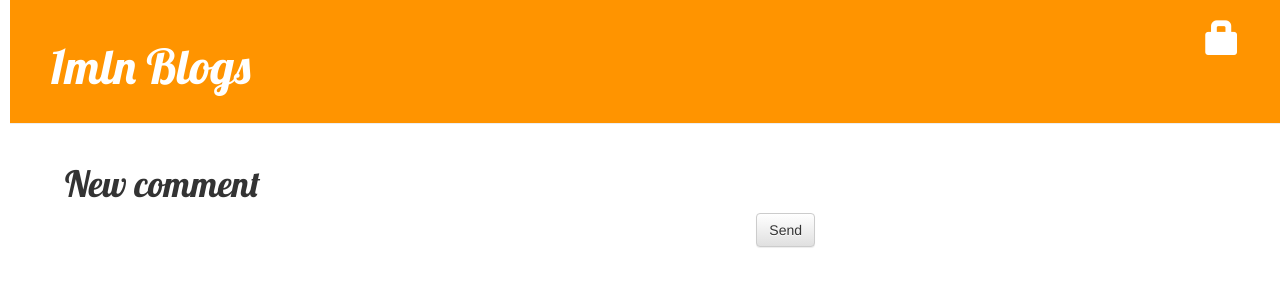
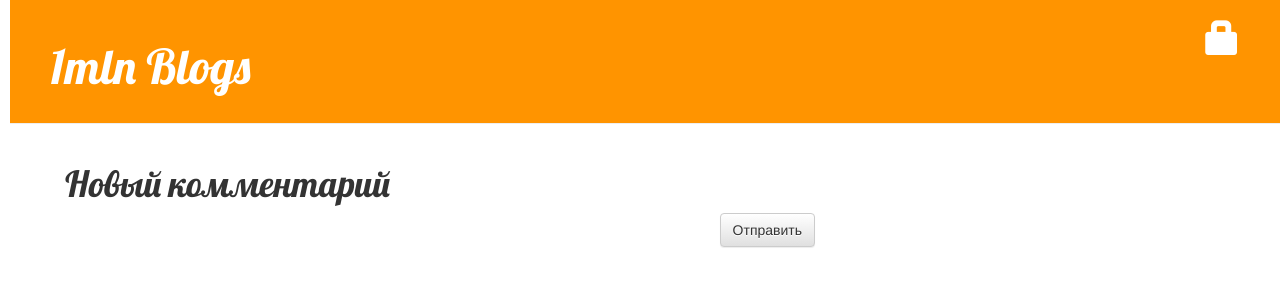
Before and after one commit to RasulIslyamgali/my_first_blog_with_django, a Django app: page /post/1/comment/ in a window 1280 px wide. Shown: the top 300 px of the page. Run offline with Django 3.2, Linux system fonts and the light colour scheme; some libraries are stand-ins or nearby versions.

Commit message:
translate some filds in comment modul.

```diff
--- a/blog/templates/blog/add_comment_to_post.html
+++ b/blog/templates/blog/add_comment_to_post.html
@@ -1,9 +1,9 @@
 {% extends 'blog/base.html' %}
 
 {% block content %}
-    <h1>New comment</h1>
+    <h1>Новый комментарий</h1>
     <form method="POST" class="post-form">{% csrf_token %}
         {{ form.as_p }}
-        <button type="submit" class="save btn btn-default">Send</button>
+        <button type="submit" class="save btn btn-default">Отправить</button>
     </form>
 {% endblock %}
--- a/blog/templates/blog/post_detail.html
+++ b/blog/templates/blog/post_detail.html
@@ -24,7 +24,7 @@
 			<p>{{ comment.text|linebreaks }}</p>
 		</div>
 	{% empty %}
-		<p>No comments here yet :(</p>
+		<p>Тут пока нету комментариев</p>
 	{% endfor %}
-	<a class="btn btn-default" href="{% url 'add_comment_to_post' pk=post.pk %}">Add comment</a>
+	<a class="btn btn-default" href="{% url 'add_comment_to_post' pk=post.pk %}">Добавить комментарий</a>
 {% endblock %}
```
